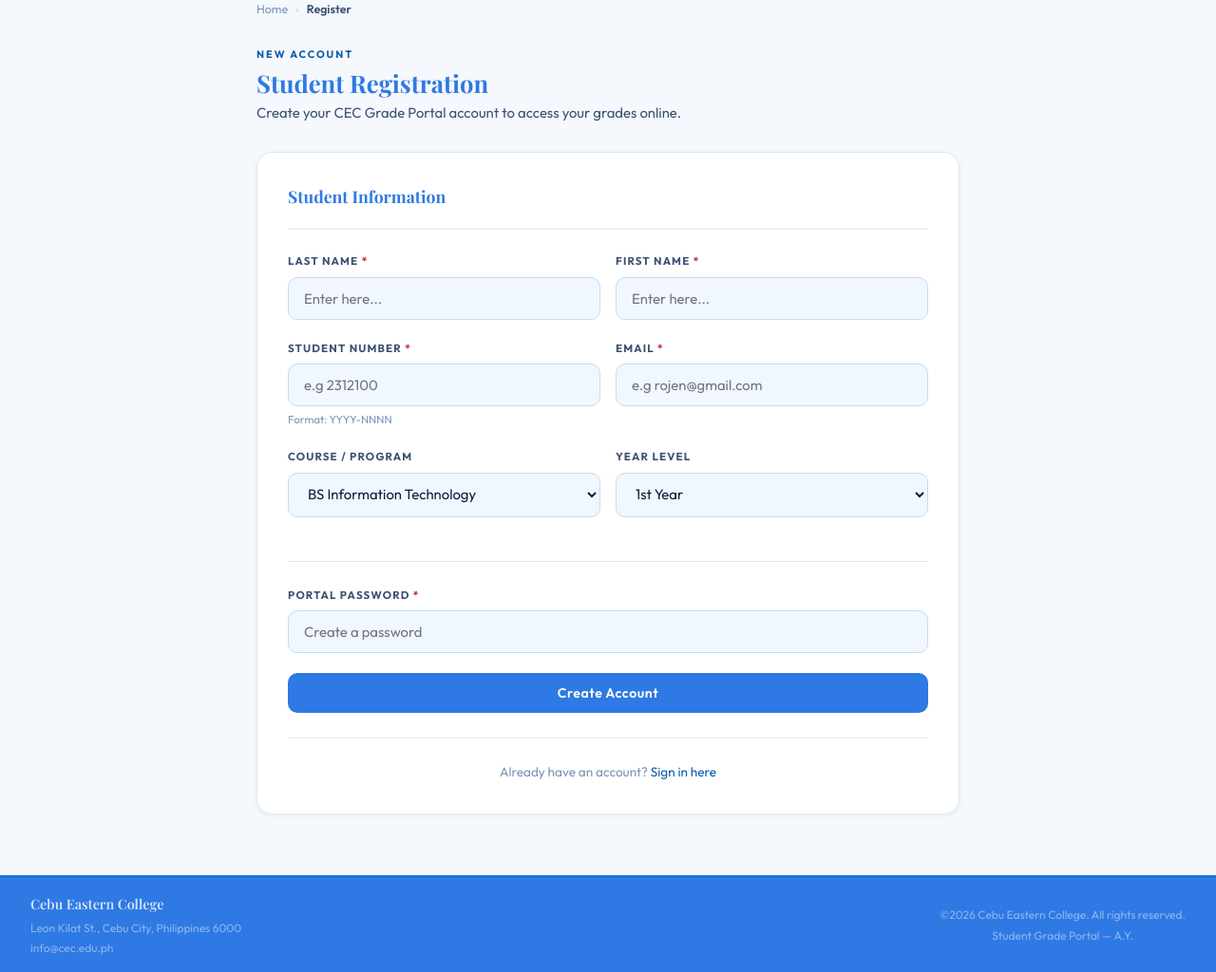
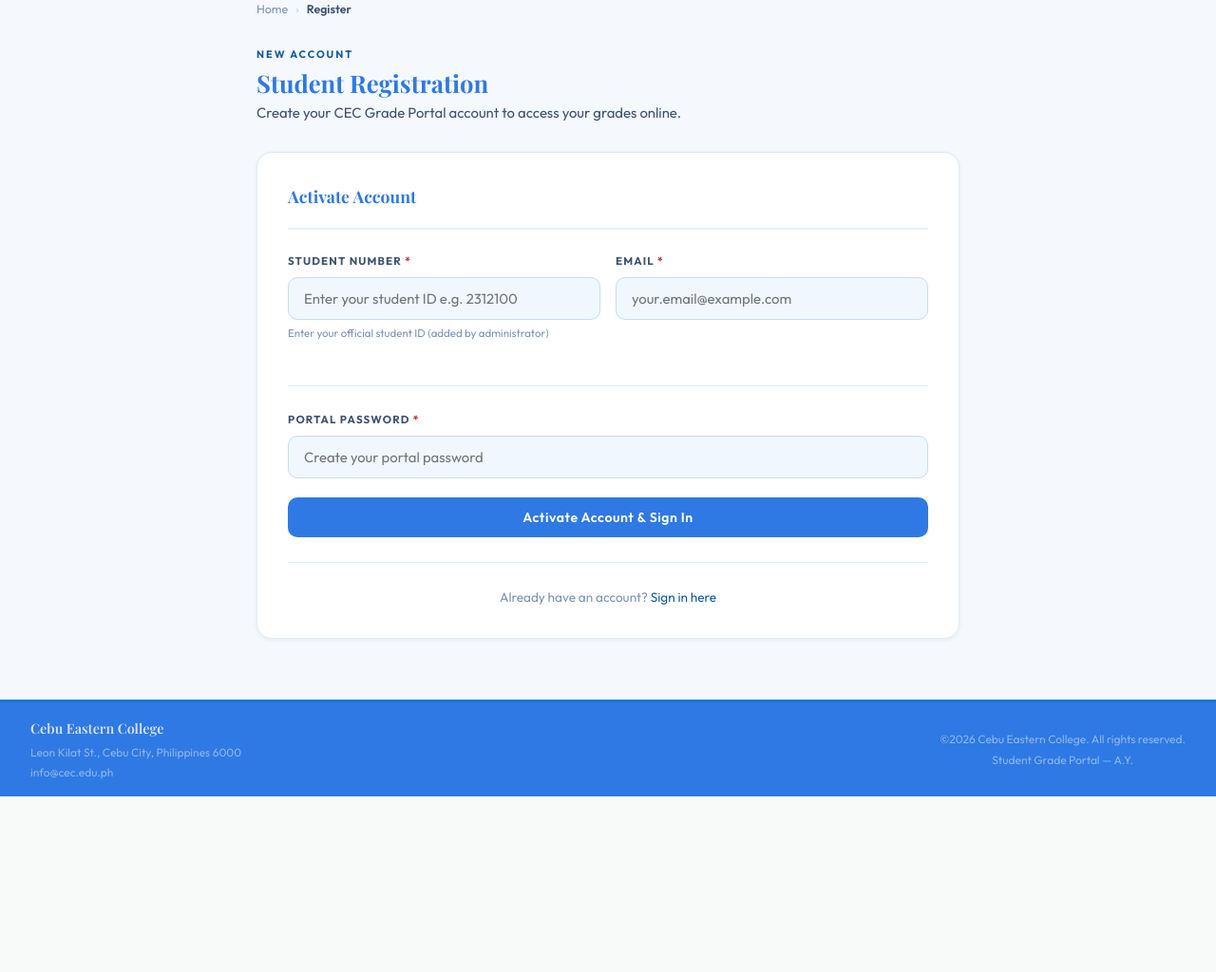
Before and after one commit to acchiii/Grade-Portal, a Django app: page /register/ in a window 1280 px wide. Shown: the part 143-1167 px from the top of the page at 95% size. After the commit the page ends 982 px from the top, so only its background shows below. Run offline with Django 5.2, Linux system fonts and the light colour scheme; style sheets or scripts are compiled from the project's sources; some libraries are stand-ins or nearby versions.

Commit message:
Flow Changed

```diff
--- a/portal/forms.py
+++ b/portal/forms.py
@@ -51,6 +51,89 @@ class RegisterForm(forms.ModelForm):
         if commit:
             student.save()
         return student
+
+
+class AdminStudentForm(forms.ModelForm):
+    def __init__(self, *args, **kwargs):
+        super().__init__(*args, **kwargs)
+        # Ensure required attrs
+        self.fields['student_no'].widget.attrs['required'] = True
+        self.fields['last_name'].widget.attrs['required'] = True
+        self.fields['first_name'].widget.attrs['required'] = True
+        self.fields['course'].widget.attrs['required'] = True
+        self.fields['year_level'].widget.attrs['required'] = True
+
+    class Meta:
+        model = Student
+        fields = ['student_no', 'last_name', 'first_name', 'course', 'year_level']
+        widgets = {
+            'student_no': forms.TextInput(attrs={
+                'placeholder': 'e.g. 2312100',
+                'required': 'required',
+                'autocomplete': 'off'
+            }),
+            'last_name': forms.TextInput(attrs={
+                'placeholder': 'Enter last name',
+                'required': 'required'
+            }),
+            'first_name': forms.TextInput(attrs={
+                'placeholder': 'Enter first name',
+                'required': 'required'
+            }),
+            'course': forms.Select(attrs={'required': 'required'}),
+            'year_level': forms.Select(attrs={'required': 'required'}),
+        }
+        labels = {
+            'student_no': 'Student Number',
+            'last_name': 'Last Name',
+            'first_name': 'First Name',
+            'course': 'Course',
+            'year_level': 'Year Level',
+        }
+        error_messages = {
+            'student_no': {
+                'required': 'Student number is required.',
+            },
+            'last_name': {
+                'required': 'Last name is required.',
+            },
+            'first_name': {
+                'required': 'First name is required.',
+            },
+        }
+
+    def clean_student_no(self):
+        value = self.cleaned_data.get('student_no', '').strip()
+        if not value:
+            raise forms.ValidationError('Student number is required.')
+        return value
+
+    def clean_last_name(self):
+        value = self.cleaned_data.get('last_name', '').strip()
+        if not value:
+            raise forms.ValidationError('Last name is required.')
+        return value
+
+    def clean_first_name(self):
+        value = self.cleaned_data.get('first_name', '').strip()
+        if not value:
+            raise forms.ValidationError('First name is required.')
+        return value
+
+
+class StudentRegisterForm(forms.Form):
+    student_no = forms.CharField(label='Student Number', max_length=20,
+                                 widget=forms.TextInput(attrs={'placeholder': 'Enter your student ID e.g. 2312100'}))
+    email = forms.EmailField(label='Email',
+                             widget=forms.EmailInput(attrs={'placeholder': 'your.email@example.com'}))
+    password = forms.CharField(label='Password',
+                               widget=forms.PasswordInput(attrs={'placeholder': 'Create your portal password'}))
+
+    def clean_student_no(self):
+        student_no = self.cleaned_data['student_no']
+        if Student.objects.filter(student_no=student_no, is_active=True).exists():
+            raise forms.ValidationError('This student ID is already registered and active.')
+        return student_no
 
 
 class FeedbackForm(forms.ModelForm):
--- a/portal/models.py
+++ b/portal/models.py
@@ -82,7 +82,7 @@ class Student(AbstractBaseUser):
     student_no  = models.CharField(max_length=20, unique=True)
     last_name   = models.CharField(max_length=100)
     first_name  = models.CharField(max_length=100)
-    email       = models.EmailField(unique=True)
+    email       = models.EmailField(unique=True, blank=True)
     course      = models.CharField(max_length=10, choices=COURSE_CHOICES, default='BSIT')
     year_level  = models.IntegerField(choices=YEAR_CHOICES, default=1)
     created_at  = models.DateTimeField(auto_now_add=True)
--- /dev/null
+++ b/portal/templates/portal/form_errors.css
@@ -0,0 +1,6 @@
+.form-error {
+  color: var(--red);
+  font-size: .8rem;
+  margin-top: .25rem;
+  font-weight: 500;
+}
--- a/portal/templates/portal/register.html
+++ b/portal/templates/portal/register.html
@@ -19,7 +19,7 @@
 
     <div class="card fade-up-2">
       <div class="card-header">
-        <h3>Student Information</h3>
+      <h3>Activate Account</h3>
       </div>
 
       {% if form.errors %}
@@ -37,11 +37,17 @@
           </div>
         </div>
       {% endif %}
+      {% if error_message %}
+        <div class="alert alert-error">
+          <span class="alert-icon">&#10007;</span>
+          <div>{{ error_message }}</div>
+        </div>
+      {% endif %}
       {% if success %}
         <div class="alert alert-success">
           <span class="alert-icon">&#10003;</span>
           <div>
-            Account created successfully! You can now <a href="{% url 'login' %}">log in</a>.
+            Account activated successfully! Redirecting to your grades...
           </div>
         </div>
       {% endif %}
@@ -50,41 +56,27 @@
         {% csrf_token %}
         <div class="form-row form-row-2">
           <div class="form-group">
-            <label for="id_last_name">Last Name <span style="color:var(--red);">*</span></label>
-            {{ form.last_name }}
+            <label for="{{ form.student_no.id_for_label }}">Student Number <span style="color:var(--red);">*</span></label>
+            {{ form.student_no }}
+            <p class="form-hint">Enter your official student ID (added by administrator)</p>
+            {% if form.student_no.errors %}
+              <div class="form-error">{{ form.student_no.errors.0 }}</div>
+            {% endif %}
           </div>
           <div class="form-group">
-            <label for="id_first_name">First Name <span style="color:var(--red);">*</span></label>
-            {{ form.first_name }}
-          </div>
-        </div>
-        <div class="form-row form-row-2">
-          <div class="form-group">
-            <label for="id_student_no">Student Number <span style="color:var(--red);">*</span></label>
-            {{ form.student_no }}
-            <p class="form-hint">Format: YYYY-NNNN</p>
-          </div>
-          <div class="form-group">
-            <label for="id_email">Email <span style="color:var(--red);">*</span></label>
+            <label for="{{ form.email.id_for_label }}">Email <span style="color:var(--red);">*</span></label>
             {{ form.email }}
-          </div>
-        </div>
-        <div class="form-row form-row-2">
-          <div class="form-group">
-            <label for="id_course">Course / Program</label>
-            {{ form.course }}
-          </div>
-          <div class="form-group">
-            <label for="id_year_level">Year Level</label>
-            {{ form.year_level }}
+            {% if form.email.errors %}
+              <div class="form-error">{{ form.email.errors.0 }}</div>
+            {% endif %}
           </div>
         </div>
         <div class="divider"></div>
         <div class="form-group">
-          <label for="id_password">Portal Password <span style="color:var(--red);">*</span></label>
+          <label for="{{ form.password.id_for_label }}">Portal Password <span style="color:var(--red);">*</span></label>
           {{ form.password }}
         </div>
-        <button type="submit" class="btn btn-primary btn-full">Create Account</button>
+        <button type="submit" class="btn btn-primary btn-full">Activate Account & Sign In</button>
       </form>
 
       <div class="divider"></div>
--- a/portal/urls.py
+++ b/portal/urls.py
@@ -29,6 +29,6 @@ urlpatterns = [
     path('admin/students/<int:student_id>/delete/', views.delete_student, name='delete_student'),
     path('admin/login/', views.admin_login, name='admin_login'),
     path('admin/panel/', views.admin_panel, name='admin_panel'),
-    path('admin/', views.admin_panel),
+    path('admin/add-student/', views.admin_add_student, name='admin_add_student'),
     path('contact/', views.contact_view, name='contact'),
 ]
--- a/portal/views.py
+++ b/portal/views.py
@@ -3,7 +3,7 @@ from django.shortcuts import render, redirect, get_object_or_404
 from django.contrib.auth import login, logout
 from django.contrib.auth.decorators import login_required
 from .models import Student, Grade, Feedback, Teacher, Admin, Subject, ClassSection, SchoolYear, Semester, COURSE_CHOICES, current_school_year
-from .forms  import LoginForm, RegisterForm, FeedbackForm, TeacherForm, GradeForm, SubjectForm, ClassSectionForm
+from .forms  import LoginForm, RegisterForm, FeedbackForm, TeacherForm, GradeForm, SubjectForm, ClassSectionForm, AdminStudentForm, StudentRegisterForm
 from django.db.models import Prefetch
 from django.contrib.auth import login, logout
 from django.contrib import messages
@@ -564,15 +564,86 @@ def logout_view(request):
 def register_view(request):
     if request.user.is_authenticated:
         return redirect('grades')
-    form = RegisterForm(request.POST or None)
+
+    form = StudentRegisterForm(request.POST or None)
     success = False
+    error_message = None
+
     if request.method == 'POST' and form.is_valid():
-        form.save()
-        success = True
-        form = RegisterForm()   # reset
+        student_no = form.cleaned_data['student_no']
+        email = form.cleaned_data['email']
+        password = form.cleaned_data['password']
+
+        try:
+            # Find inactive student by student_no
+            student = Student.objects.get(student_no=student_no, is_active=False)
+        except Student.DoesNotExist:
+            form.add_error('student_no', 'No inactive student found with this ID. Please contact admin to add your record first.')
+            error_message = 'Student ID not found in admin records. Ask administrator to add you first.'
+        else:
+            # Check if email already used
+            if Student.objects.filter(email=email).exclude(pk=student.pk).exists():
+                form.add_error('email', 'This email is already registered to another student.')
+            else:
+                # Activate and set credentials
+                student.email = email
+                student.set_password(password)
+                student.is_active = True
+                student.save()
+
+                # Auto-login
+                from django.contrib.auth import authenticate, login
+                user = authenticate(request, username=student_no, password=password)
+                if user:
+                    login(request, user)
+                    return redirect('grades')
+                else:
+                    error_message = 'Login failed after registration. Please login manually.'
+
+        success = False
+        form = StudentRegisterForm(request.POST)  # Preserve data for errors
+
     return render(request, 'portal/register.html', {
-        'form': form, 'success': success, 'current': 'register'
+        'form': form,
+        'success': success,
+        'error_message': error_message,
+        'current': 'register'
     })
+
+
+def admin_add_student(request):
+    admin_id = request.session.get('admin_id')
+    if not admin_id:
+        return redirect('index')
+
+    print("=== DEBUG ADMIN_ADD_STUDENT ===")
+    print(f"Method: {request.method}")
+    print(f"Admin ID session: {admin_id}")
+    print(f"POST data: {request.POST}")
+
+    if request.method == 'POST':
+        form = AdminStudentForm(request.POST)
+        print(f"Form errors: {form.errors}")
+        print(f"Form cleaned_data: {form.cleaned_data}")
+        print(f"Form is_valid: {form.is_valid()}")
+
+        if form.is_valid():
+            student = form.save(commit=False)
+            student.email = ''
+            student.is_active = False
+            student.is_staff = False
+            student.is_superuser = False
+            student.save()
+            print("*** STUDENT SAVED SUCCESSFULLY ***")
+            return redirect('admin_panel')
+        else:
+            print("*** FORM INVALID - RENDERING WITH ERRORS ***")
+    else:
+        form = AdminStudentForm()
+
+    debug_cleaned = form.cleaned_data if request.method == 'POST' else {}
+    debug_errors = form.errors if request.method == 'POST' else {}
+    return render(request, 'portal/admin_add_student_info.html', {'form': form, 'debug_post': request.POST, 'debug_errors': debug_errors, 'debug_cleaned': debug_cleaned})
 
 
 @login_required
@@ -757,3 +828,7 @@ def delete_section(request, section_id):
 
     messages.success(request, f'Section {section_name} ({subject}) deleted successfully.')
     return redirect('teacher')
+
+
+# REMOVED DUPLICATE admin_add_student using RegisterForm (caused password error)
+# Keep only the AdminStudentForm version above
```
Also changed, not shown: TODO.md (+8 -8 lines), portal/admin.py (+28 -4 lines), portal/templates/portal/admin_add_student_info.html (added, +109 -0 lines), portal/templates/portal/admin_panel.html (+12 -3 lines).
